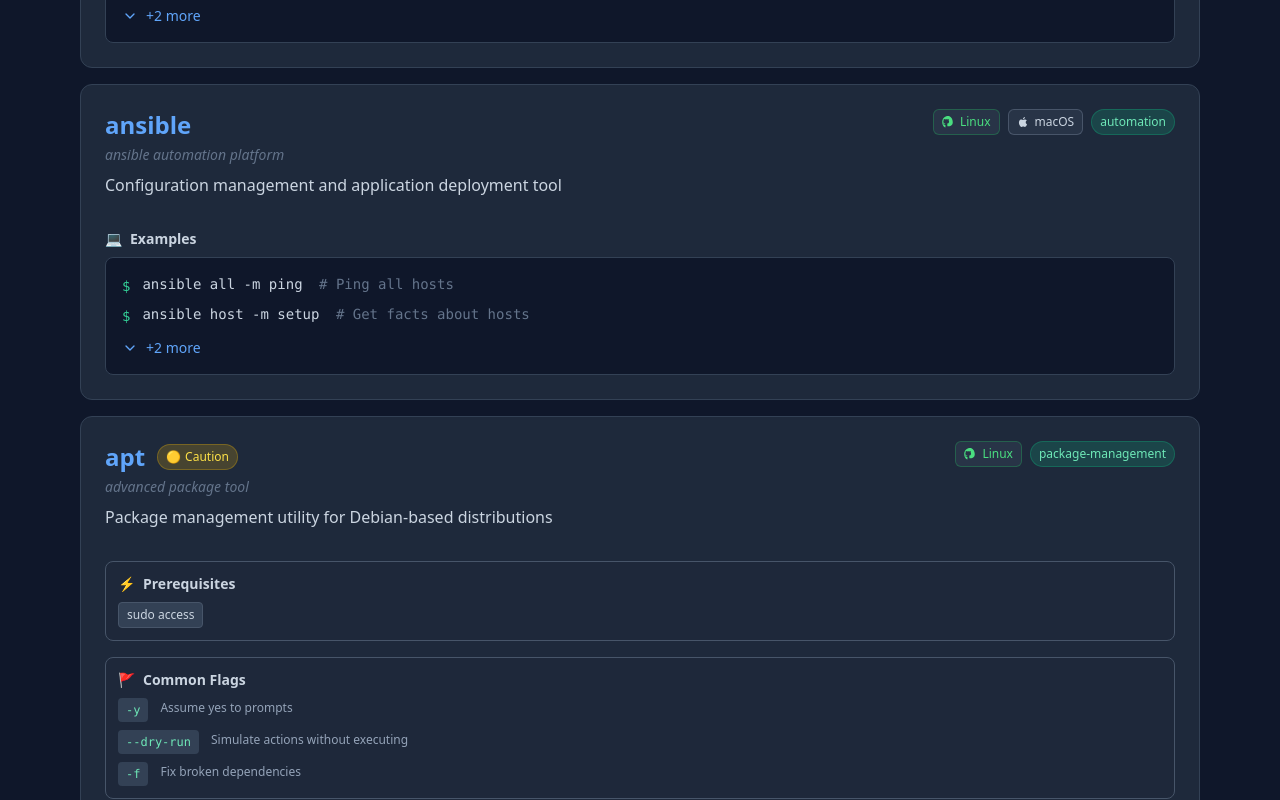
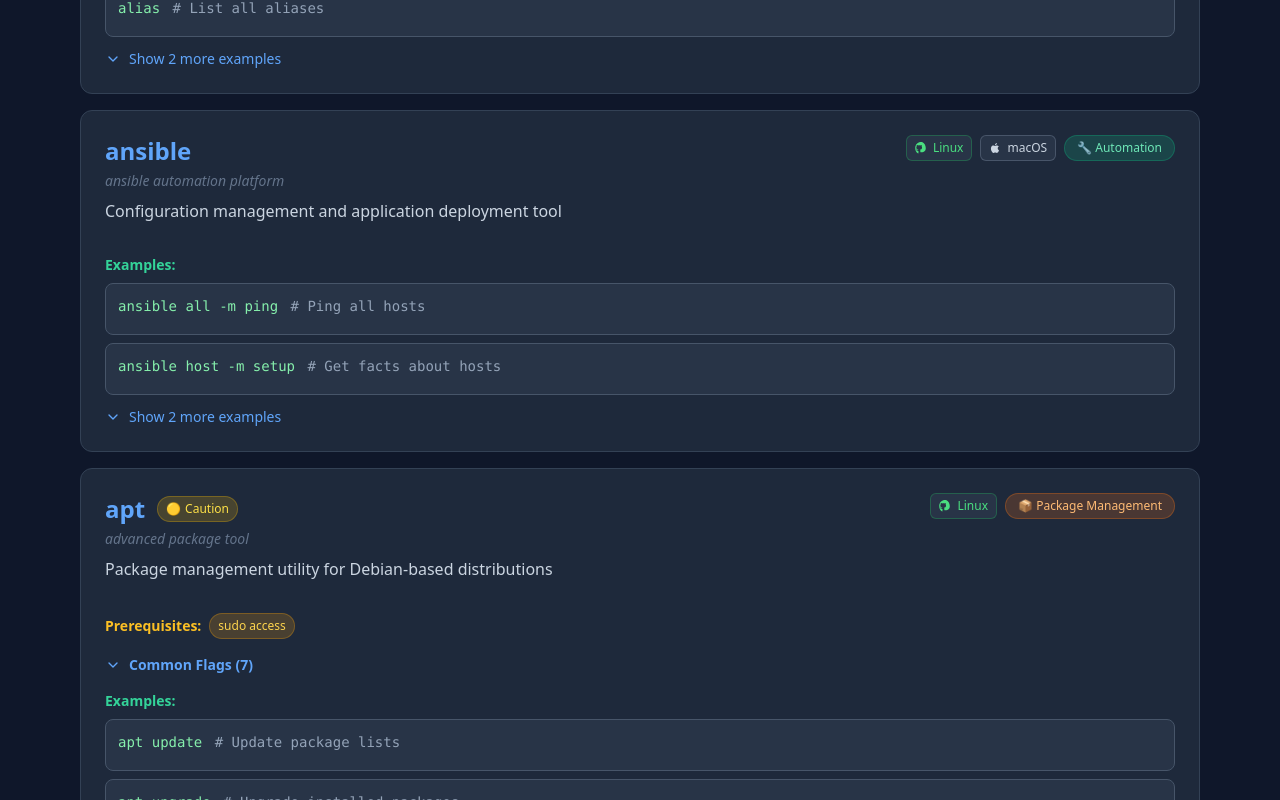
Before and after one commit to vladbortnik/TLDRx, a React (Vite) app: page / in a window 1280 px wide. Shown: the part 700-1500 px from the top of the page. Built offline with nearby package versions, Linux system fonts and the light colour scheme.

Commit message:
feat: cleaner UI, add more cmd flags

```diff
--- a/src/App.jsx
+++ b/src/App.jsx
@@ -1,6 +1,7 @@
-import { useState, useEffect } from "react";
-import { FiChevronDown, FiChevronUp, FiTerminal } from "react-icons/fi";
-import "./index.css";
+import React, { useState, useEffect } from 'react';
+import { FiChevronDown, FiChevronUp, FiCopy, FiCheck, FiTerminal } from 'react-icons/fi';
+import commands from './data/commands';
+import './index.css';
 
 /**
  * Main TL;DR application component that displays a searchable command reference.
@@ -12,11 +13,13 @@
  */
 function App({ mockCommands }) {
   const [commands, setCommands] = useState([]);
+  const [expandedCommands, setExpandedCommands] = useState(new Set());
+  const [searchQuery, setSearchQuery] = useState('');
+  const [selectedPlatform, setSelectedPlatform] = useState('all');
+  const [error, setError] = useState(null);
   const [isLoading, setIsLoading] = useState(true);
-  const [searchQuery, setSearchQuery] = useState("");
-  const [selectedPlatform, setSelectedPlatform] = useState("all");
-  const [error, setError] = useState(null);
-  const [expandedCommands, setExpandedCommands] = useState(() => new Set());
+  const [copiedExample, setCopiedExample] = useState(null);
+  const [expandedSections, setExpandedSections] = useState(new Set());
 
   useEffect(() => {
     /**
@@ -177,14 +180,66 @@
    * @param {number} index - Index of the command in the display list
    */
   const toggleExpanded = (commandName, index) => {
-    const key = `${commandName}-${index}`;
+    const commandKey = `${commandName}-${index}`;
     const newExpanded = new Set(expandedCommands);
-    if (newExpanded.has(key)) {
-      newExpanded.delete(key);
+    if (newExpanded.has(commandKey)) {
+      newExpanded.delete(commandKey);
     } else {
-      newExpanded.add(key);
+      newExpanded.add(commandKey);
     }
     setExpandedCommands(newExpanded);
+  };
+
+  const copyToClipboard = async (text, exampleId) => {
+    try {
+      await navigator.clipboard.writeText(text.split(' #')[0].trim()); // Remove comment part
+      setCopiedExample(exampleId);
+      setTimeout(() => setCopiedExample(null), 2000); // Reset after 2 seconds
+    } catch (err) {
+      console.error('Failed to copy:', err);
+    }
+  };
+
+  const toggleSection = (sectionId) => {
+    const newExpanded = new Set(expandedSections);
+    if (newExpanded.has(sectionId)) {
+      newExpanded.delete(sectionId);
+    } else {
+      newExpanded.add(sectionId);
+    }
+    setExpandedSections(newExpanded);
+  };
+
+  const getCategoryStyle = (category) => {
+    const styles = {
+      'file-system': 'bg-purple-500/20 text-purple-300 border-purple-500/30',
+      'package-management': 'bg-orange-500/20 text-orange-300 border-orange-500/30',
+      'networking': 'bg-cyan-500/20 text-cyan-300 border-cyan-500/30',
+      'text-processing': 'bg-green-500/20 text-green-300 border-green-500/30',
+      'system': 'bg-red-500/20 text-red-300 border-red-500/30',
+      'development': 'bg-blue-500/20 text-blue-300 border-blue-500/30',
+      'search': 'bg-yellow-500/20 text-yellow-300 border-yellow-500/30'
+    };
+    return styles[category] || 'bg-emerald-500/20 text-emerald-300 border-emerald-500/30';
+  };
+
+  const getCategoryIcon = (category) => {
+    const icons = {
+      'file-system': '📁',
+      'package-management': '📦',
+      'networking': '🌐',
+      'text-processing': '📝',
+      'system': '⚙️',
+      'development': '💻',
+      'search': '🔍'
+    };
+    return icons[category] || '🔧';
+  };
+
+  const formatCategoryName = (category) => {
+    return category.split('-').map(word =>
+      word.charAt(0).toUpperCase() + word.slice(1)
+    ).join(' ');
   };
 
   return (
@@ -457,10 +512,12 @@
                               </span>
                             );
                           })}
-                        {/* Category Badge */}
+                        {/* Enhanced Category Tags */}
                         {command.category && (
-                          <span className="bg-emerald-500/20 text-emerald-300 text-xs px-2 py-1 rounded-full border border-emerald-500/30">
-                            {command.category}
+                          <span className={`text-xs px-3 py-1 rounded-full border font-medium ${
+                            getCategoryStyle(command.category)
+                          }`}>
+                            {getCategoryIcon(command.category)} {formatCategoryName(command.category)}
                           </span>
                         )}
                       </div>
@@ -468,18 +525,15 @@
 
                     {/* Enhanced Information Sections */}
                     <div className="mt-4 space-y-4">
-                      {/* Prerequisites Section */}
+                      {/* Prerequisites Section - Always Visible */}
                       {command.prerequisites && command.prerequisites.length > 0 && (
-                        <div className="bg-slate-800/50 rounded-lg p-3 border border-slate-600">
-                          <h4 className="text-sm font-semibold text-slate-300 mb-2 flex items-center gap-2">
-                            <span className="text-blue-400">⚡</span>
-                            Prerequisites
-                          </h4>
-                          <div className="flex flex-wrap gap-2">
+                        <div className="mt-4">
+                          <div className="flex flex-wrap items-center gap-2">
+                            <span className="text-sm font-semibold text-amber-400">Prerequisites:</span>
                             {command.prerequisites.map((prereq, prereqIndex) => (
                               <span
                                 key={prereqIndex}
-                                className="text-xs bg-slate-700 text-slate-300 px-2 py-1 rounded border border-slate-600"
+                                className="bg-amber-500/20 text-amber-300 text-xs px-2 py-1 rounded-full border border-amber-500/30"
                               >
                                 {prereq}
                               </span>
@@ -488,20 +542,29 @@
                         </div>
                       )}
 
-                      {/* Common Flags Section */}
+                      {/* Common Flags Section - Expandable */}
                       {command.commonFlags && command.commonFlags.length > 0 && (
-                        <div className="bg-slate-800/50 rounded-lg p-3 border border-slate-600">
-                          <h4 className="text-sm font-semibold text-slate-300 mb-2 flex items-center gap-2">
-                            <span className="text-green-400">🚩</span>
-                            Common Flags
-                          </h4>
+                        <div className="mt-4">
+                          <button
+                            onClick={() => toggleSection(`${commandKey}-flags`)}
+                            className="flex items-center gap-2 text-sm font-semibold text-blue-400 hover:text-blue-300 transition-colors"
+                          >
+                            {expandedSections.has(`${commandKey}-flags`) ? (
+                              <FiChevronUp className="w-4 h-4" />
+                            ) : (
+                              <FiChevronDown className="w-4 h-4" />
+                            )}
+                            Common Flags ({command.commonFlags.length})
+                          </button>
+                          {expandedSections.has(`${commandKey}-flags`) && (
+                            <div className="mt-2 p-3 bg-blue-500/10 border border-blue-500/30 rounded-lg">
                               <div className="space-y-2">
                                 {command.commonFlags.map((flagInfo, flagIndex) => (
                                   <div key={flagIndex} className="flex items-start gap-3">
-                                <code className="text-xs bg-slate-700 text-emerald-300 px-2 py-1 rounded font-mono">
+                                    <code className="bg-slate-700/50 text-cyan-300 text-xs px-2 py-1 rounded font-mono min-w-fit">
                                       {flagInfo.flag}
                                     </code>
-                                <span className="text-xs text-slate-400 leading-5">
+                                    <span className="text-slate-300 text-sm">
                                       {flagInfo.description}
                                     </span>
                                   </div>
@@ -509,48 +572,76 @@
                               </div>
                             </div>
                           )}
+                        </div>
+                      )}
 
                       {/* Examples Section */}
                       {hasExamples && (
-                        <div>
-                          <h4 className="text-sm font-semibold text-slate-300 mb-2 flex items-center gap-2">
-                            <span className="text-purple-400">💻</span>
-                            Examples
-                          </h4>
-                          <div className="bg-slate-900 rounded-lg p-4 border border-slate-700">
-                            {visibleExamples.map((example, exampleIndex) => (
-                              <div key={exampleIndex} className="flex items-start space-x-3 mb-2 last:mb-0">
-                                <span className="text-emerald-400 font-mono text-sm mt-0.5">$</span>
-                                <code className="text-sm font-mono text-slate-300 flex-1">
-                                  {example.split(' # ')[0]}
-                                  {example.includes(' # ') && (
-                                    <span className="text-slate-500 ml-2">
-                                      # {example.split(' # ')[1]}
+                        <div className="mt-4">
+                          <h4 className="text-sm font-semibold text-emerald-400 mb-2">Examples:</h4>
+                          <div className="space-y-2">
+                            {visibleExamples.map((example, exampleIndex) => {
+                              const exampleId = `${commandKey}-example-${exampleIndex}`;
+                              const isCopied = copiedExample === exampleId;
+                              const [command, comment] = example.includes(' #')
+                                ? example.split(' #')
+                                : [example, null];
+
+                              return (
+                                <div key={exampleIndex} className="bg-slate-700/50 rounded-lg p-3 border border-slate-600 group relative">
+                                  <div className="flex items-start justify-between gap-3">
+                                    <code className="text-sm font-mono break-all flex-1">
+                                      <span className="text-green-300">{command}</span>
+                                      {comment && (
+                                        <span className="text-slate-400 ml-1">
+                                          # {comment.trim()}
                                         </span>
                                       )}
                                     </code>
+                                    <button
+                                      onClick={() => copyToClipboard(example, exampleId)}
+                                      className={`flex items-center gap-1 px-2 py-1 rounded text-xs transition-all duration-200 ${
+                                        isCopied
+                                          ? 'bg-green-500/20 text-green-300 border border-green-500/30'
+                                          : 'bg-slate-600/50 text-slate-300 border border-slate-500/30 hover:bg-slate-600 hover:text-white opacity-0 group-hover:opacity-100'
+                                      }`}
+                                      title="Copy command"
+                                    >
+                                      {isCopied ? (
+                                        <>
+                                          <FiCheck className="w-3 h-3" />
+                                          Copied!
+                                        </>
+                                      ) : (
+                                        <>
+                                          <FiCopy className="w-3 h-3" />
+                                          Copy
+                                        </>
+                                      )}
+                                    </button>
                                   </div>
-                            ))}
-
-                            {hasMoreExamples && (
+                                </div>
+                              );
+                            })}
+                          </div>
+                          {hasExamples && command.examples.length > 2 && (
                             <button
                               onClick={() => toggleExpanded(command.name, index)}
-                                className="flex items-center space-x-2 text-blue-400 hover:text-blue-300 text-sm mt-3 transition-colors duration-200"
+                              className="mt-3 flex items-center gap-2 text-blue-400 hover:text-blue-300 transition-colors text-sm"
                             >
                               {isExpanded ? (
                                 <>
                                   <FiChevronUp className="w-4 h-4" />
-                                    <span>Show less</span>
+                                  Show fewer examples
                                 </>
                               ) : (
                                 <>
                                   <FiChevronDown className="w-4 h-4" />
-                                    <span>+{command.examples.length - 2} more</span>
+                                  Show {command.examples.length - 2} more example{command.examples.length - 2 !== 1 ? 's' : ''}
                                 </>
                               )}
                             </button>
                           )}
-                          </div>
                         </div>
                       )}
                     </div>
--- a/src/data/commands.js
+++ b/src/data/commands.js
@@ -75,7 +75,11 @@
     "commonFlags": [
       { "flag": "-y", "description": "Assume yes to prompts" },
       { "flag": "--dry-run", "description": "Simulate actions without executing" },
-      { "flag": "-f", "description": "Fix broken dependencies" }
+      { "flag": "-f", "description": "Fix broken dependencies" },
+      { "flag": "-q", "description": "Quiet mode, reduce output" },
+      { "flag": "--no-upgrade", "description": "Do not upgrade packages when installing" },
+      { "flag": "-s", "description": "Simulate action, don't actually perform it" },
+      { "flag": "--reinstall", "description": "Reinstall packages that are already up-to-date" }
     ],
     "syntaxPattern": "apt [options] <command> [package-name]",
     "relatedCommands": ["dpkg", "aptitude", "snap"],
@@ -212,8 +216,13 @@
     "prerequisites": ["read permissions on source", "write permissions on destination"],
     "commonFlags": [
       { "flag": "-r", "description": "Copy directories recursively" },
-      { "flag": "-i", "description": "Prompt before overwriting" },
-      { "flag": "-a", "description": "Archive mode (preserve all attributes)" }
+      { "flag": "-i", "description": "Interactive mode, prompt before overwrite" },
+      { "flag": "-v", "description": "Verbose mode, show files being copied" },
+      { "flag": "-f", "description": "Force copy, overwrite existing files" },
+      { "flag": "-p", "description": "Preserve file attributes (permissions, timestamps)" },
+      { "flag": "-u", "description": "Copy only when source is newer than destination" },
+      { "flag": "-a", "description": "Archive mode, preserve all attributes recursively" },
+      { "flag": "-L", "description": "Follow symbolic links in source" }
     ],
     "syntaxPattern": "cp [options] <source> <destination>",
     "relatedCommands": ["mv", "rsync", "scp"],
@@ -712,9 +721,14 @@
     "safety": "safe",
     "prerequisites": ["read permissions"],
     "commonFlags": [
-      { "flag": "-l", "description": "Long format with detailed info" },
-      { "flag": "-a", "description": "Show hidden files (starting with .)" },
-      { "flag": "-h", "description": "Human-readable file sizes" }
+      { "flag": "-l", "description": "Use long listing format" },
+      { "flag": "-a", "description": "Show all files including hidden ones" },
+      { "flag": "-h", "description": "Human readable file sizes" },
+      { "flag": "-t", "description": "Sort by modification time, newest first" },
+      { "flag": "-r", "description": "Reverse order while sorting" },
+      { "flag": "-S", "description": "Sort by file size, largest first" },
+      { "flag": "-R", "description": "List subdirectories recursively" },
+      { "flag": "--color", "description": "Colorize the output" }
     ],
     "syntaxPattern": "ls [options] [file-or-directory]",
     "relatedCommands": ["dir", "tree", "find"],
@@ -1016,9 +1030,13 @@
     "safety": "destructive",
     "prerequisites": ["write permissions"],
     "commonFlags": [
-      { "flag": "-r", "description": "Remove directories recursively" },
-      { "flag": "-f", "description": "Force removal without prompts" },
-      { "flag": "-i", "description": "Prompt before each removal" }
+      { "flag": "-r", "description": "Remove directories and their contents recursively" },
+      { "flag": "-f", "description": "Force removal without prompting" },
+      { "flag": "-i", "description": "Prompt before every removal" },
+      { "flag": "-v", "description": "Verbose mode, explain what is being done" },
+      { "flag": "-d", "description": "Remove empty directories" },
+      { "flag": "--preserve-root", "description": "Do not remove root directory" },
+      { "flag": "-I", "description": "Prompt once before removing more than three files" }
     ],
     "syntaxPattern": "rm [options] <file-or-directory>",
     "relatedCommands": ["rmdir", "trash", "mv"],
```
Also changed, not shown: 1 other file (tests, documents, lock files or other folders). Lines whose indentation alone changed are shown as unchanged.
